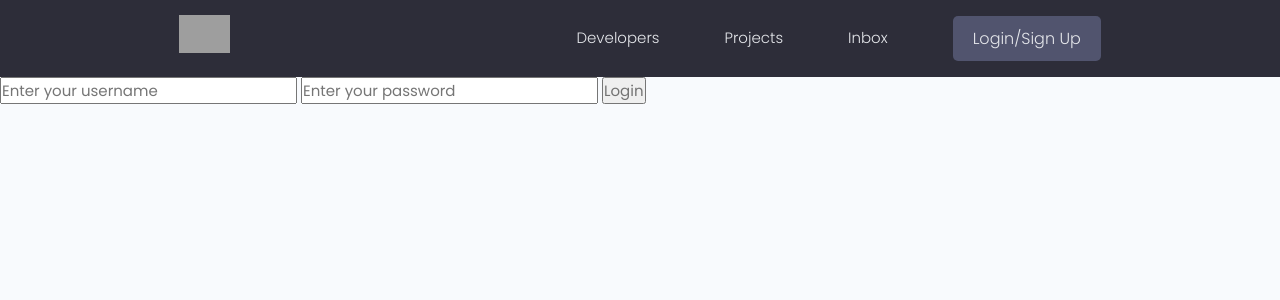
After one commit to naimahassan43/django-devsrch, a Django app: page /login/ in a window 1280 px wide. The commit adds this page. Shown: the top 300 px of the page. Run offline with Django 4.2, Linux system fonts and the light colour scheme; some libraries are stand-ins or nearby versions; grey boxes are pictures that could not be loaded.

Commit message:
User login and logout

```diff
--- a/projects/views.py
+++ b/projects/views.py
@@ -1,5 +1,6 @@
 from django.shortcuts import render, redirect
 from django.http import HttpResponse
+from django.contrib.auth.decorators import login_required
 from .models import Projects
 from .forms import ProjectForm
 
@@ -13,6 +14,8 @@ def project(request,pk):
  projectObj = Projects.objects.get(id=pk)
  return render(request,'projects/single-project.html',{'project':projectObj})
 
+
+@login_required(login_url="login")
 def createProject(request):
   form = ProjectForm()
 
@@ -25,6 +28,8 @@ def createProject(request):
   context = {'form': form}
   return render(request,'projects/project_form.html', context)
 
+
+@login_required(login_url="login")
 def updateProject(request,pk):
   project = Projects.objects.get(id=pk)
   form = ProjectForm(instance=project)
@@ -38,6 +43,7 @@ def updateProject(request,pk):
   context = {'form': form}
   return render(request,'projects/project_form.html', context)
 
+@login_required(login_url="login")
 def deleteProject(request,pk):
   project = Projects.objects.get(id=pk)
   if request.method == 'POST':
--- a/templates/navbar.html
+++ b/templates/navbar.html
@@ -16,8 +16,12 @@
             <li class="header__menuItem"><a href="{% url 'projects'%}">Projects</a></li>
             <li class="header__menuItem"><a href="">Inbox</a></li>
 
+            {%if request.user.is_authenticated %}
             <li class="header__menuItem"><a href="{% url 'create-project' %}" class="btn btn--sub">Add Project</a></li>
-    <li class="header__menuItem"><a href="" class="btn btn--sub">Login/Sign Up</a></li>
+            <li class="header__menuItem"><a href="{% url 'logout' %}" class="btn btn--sub">Logout</a></li>
+            {% else %}
+            <li class="header__menuItem"><a href="{% url 'login' %}" class="btn btn--sub">Login/Sign Up</a></li>
+            {% endif %}
          </ul>
       </nav>
    </div>
--- /dev/null
+++ b/users/templates/users/login_register.html
@@ -0,0 +1,10 @@
+{% extends 'main.html' %}
+
+{% block content %}
+<form action="{% url 'login' %}" method="POST">
+   {% csrf_token %}
+   <input type="text" name="username" placeholder="Enter your username" />
+   <input type="password" name="password" placeholder="Enter your password" />
+   <input type="submit" value="Login" />
+</form>
+{% endblock content%}
--- a/users/urls.py
+++ b/users/urls.py
@@ -2,6 +2,10 @@ from django.urls import path
 from . import views
 
 urlpatterns = [
+ path('login/', views.loginUser, name="login"),
+ path('logout/', views.logoutUser, name="logout"),
+
+
  path('', views.profiles, name="profiles"),
  path('profile/<str:pk>/', views.userProfile, name="user-profile"),
 ]
--- a/users/views.py
+++ b/users/views.py
@@ -1,6 +1,36 @@
-from django.shortcuts import render
+from django.shortcuts import render, redirect
+from django.contrib.auth import login, authenticate, logout
+from django.contrib.auth.decorators import login_required
+from django.contrib.auth.models import User
 from .models import Profile
 # Create your views here.
+
+def loginUser(request):
+
+   if request.user.is_authenticated:
+      return redirect('profiles')
+
+   if request.method == 'POST':
+      username = request.POST['username']
+      password = request.POST['password']
+
+      try:
+         user = User.objects.get(username=username)
+      except:
+         print('Username doesnot exist')
+
+      user = authenticate(request,username=username, password=password)
+
+      if user is not None:
+         login(request,user)
+         return redirect('profiles')
+      else:
+         print('Username or password is incorrect')
+   return render(request,'users/login_register.html')
+
+def logoutUser(request):
+   logout(request)
+   return redirect('login')
 
 def profiles(request):
    profiles = Profile.objects.all()
```
Also changed, not shown: db.sqlite3. Lines whose indentation alone changed are shown as unchanged.
